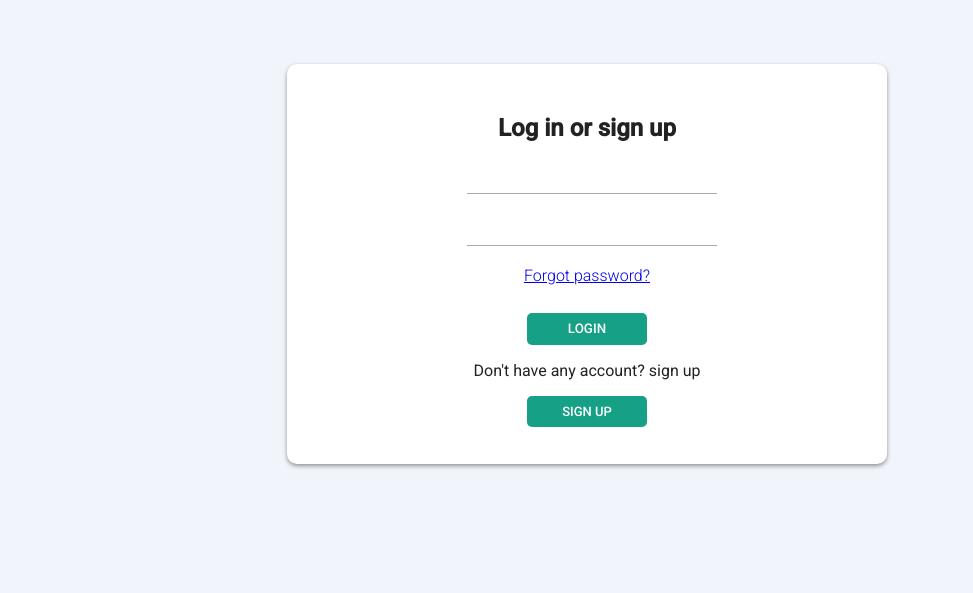
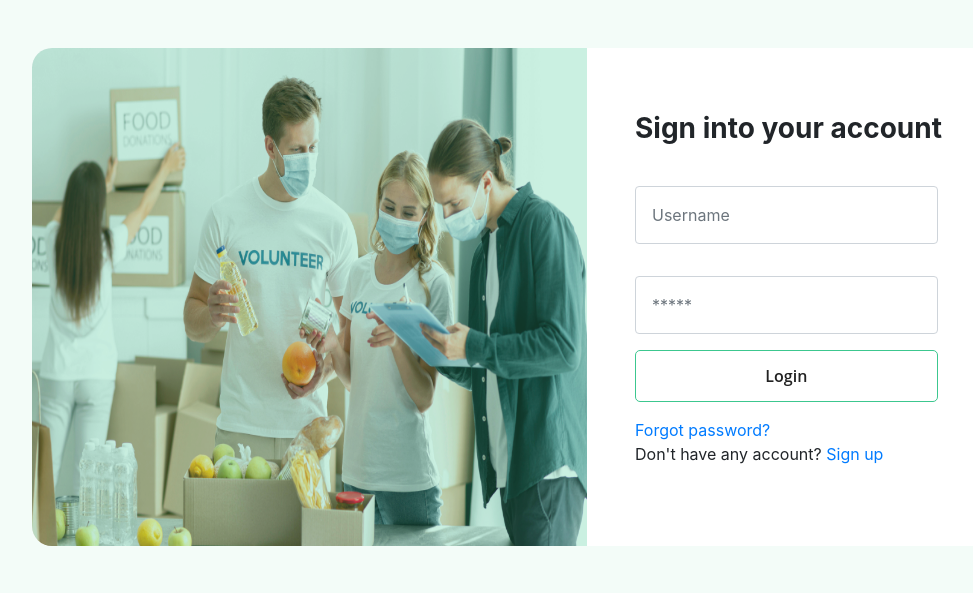
Before and after one commit to RokibulHasan7/FeedAngels3, a Django app: page /login/ in a window 1280 px wide. Shown: the top 593 px of the page, without its empty margins (53-1026 px from the left). Run offline with Django 3.2, Linux system fonts and the light colour scheme; some libraries are stand-ins or nearby versions.

Commit message:
Designed signin page

```diff
--- a/FeedAngels3/FeedAngels3/urls.py
+++ b/FeedAngels3/FeedAngels3/urls.py
@@ -30,6 +30,7 @@ urlpatterns = [
     path('login/', auth_views.LoginView.as_view(template_name='auth/login.html'), name='login'),
     path('logout/', auth_views.LogoutView.as_view(), name='logout'),
     path('signup/', views.signup, name='signup'),
+    path('test/', views.test, name='test'),
     path('pickuppoints/', views.pickup, name='pickup'),
     path('volunteersignup/<int:userid>', views.volunteerSignUp, name='VolunteerSignup'),
     path('VolunteerProfile/<int:volunteerId>', views.VolunteerProfile, name='VolunteerProfile'),
--- a/FeedAngels3/part1/views.py
+++ b/FeedAngels3/part1/views.py
@@ -40,7 +40,7 @@ def signup(request):
             raw_password = form.cleaned_data.get('password1')
             user = authenticate(username=user.username, password=raw_password)
             login(request, user)
-            return redirect('home')
+            return redirect('login')
     else:
         form = SignUpForm()
     return render(request, 'auth/signup.html', {'form': form})
@@ -151,3 +151,7 @@ def editProfile(request):
         user.mobileNum = request.POST.get('mobileNum')
         user.save()
     return render(request, 'auth/editProfile.html')
+
+
+def test(request):
+    return render(request, 'auth/test.html')
--- a/FeedAngels3/static/css/signin.css
+++ b/FeedAngels3/static/css/signin.css
@@ -1,99 +1,91 @@
-@import url(https://fonts.googleapis.com/css?family=Roboto:400,300,500);
-*:focus {
+
+*{
+    padding: 0;
+    margin: 0;
+    box-sizing: border-box;
+}
+
+.body{
+    background: #F3FCF8;
+}
+
+.row{
+    background: white;
+    border-radius: 20px;
+    box-shadow: 12x 12px 22px #F3FCF8;
+}
+img{
+    border-top-left-radius: 20px;
+    border-bottom-left-radius: 20px;
+    background-repeat: no-repeat;
+    background-size: cover;
+    height: 100% !important;
+
+}
+
+.boxed-btn3 {
+  width: 100%;
+  color: #222222;
+  display: inline-block;
+  padding: 13px 44px;
+  font-size: 16px;
+  font-weight: 600;
+  border: 1px solid #3CC78F;
+  -webkit-border-radius: 5px;
+  -moz-border-radius: 5px;
+  border-radius: 5px;
+  text-align: center;
+  text-transform: capitalize;
+  -webkit-transition: 0.5s;
+  -moz-transition: 0.5s;
+  -o-transition: 0.5s;
+  transition: 0.5s;
+  background: #fff;
+  font-family: "Open Sans", sans-serif;
+  cursor: pointer;
+}
+
+.boxed-btn3:hover {
+  background: #3CC78F;
+  color: #fff;
+  border: 1px solid #3CC78F;
+}
+
+.boxed-btn3:focus {
   outline: none;
 }
 
-.login-box {
+.overlay2 {
   position: relative;
-  margin: 5% auto;
-  width: 600px;
-  height: 400px;
-  background: #FFF;
-  border-radius: 10px;
-  box-shadow: 0 2px 4px rgba(0, 0, 0, 0.4);
-
-
+  z-index: 0;
 }
 
-.login-box-content{
-  position: relative;
-  margin: 10% 30%;
-  text-align: center;
-  padding-top: 5%;
+.overlay2::before {
+  position: absolute;
+  content: "";
+  background-color: #3CC78FB5;
+  top: 0;
+  left: 0;
+  width: 100%;
+  height: 100%;
+  z-index: 0;
+  opacity: 0.38;
+  border-top-left-radius: 20px;
+  border-bottom-left-radius: 20px;
 }
 
-input[type="text"],
-input[type="password"]{
-  display: block;
-  box-sizing: border-box;
-  margin-bottom: 20px;
-  padding: 4px;
-  width: 250px;
-  height: 32px;
-  border: none;
-  border-bottom: 1px solid #AAA;
-  font-family: 'Roboto', sans-serif;
-  font-weight: 400;
-  font-size: 15px;
-  transition: 0.2s ease;
-  background-color: #fff0;
-  text-align: center
+.form-control:focus {
+    border-color: #3CC78F !important;
 }
 
-input[type="text"]:focus,
-input[type="password"]:focus{
-  border-bottom: 2px solid #16a085;
-  color: #16a085;
-  transition: 0.2s ease;
+@media only screen and (max-width: 810px) {
+
+    img{
+        border-top-right-radius: 20px;
+        border-bottom-left-radius: 0px;
+    }
+    .overlay2::before{
+        border-top-right-radius: 20px;
+        border-bottom-left-radius: 0px;
+    }
 }
-
-button[type="submit"]{
-	margin-top: 28px;
-	width: 120px;
-	height: 32px;
-	background: #16a085;
-	border: none;
-	border-radius: 5px;
-	color: #FFF;
-	font-family: 'Roboto', sans-serif;
-	font-weight: 500;
-	text-transform: uppercase;
-	transition: 0.1s ease;
-	cursor: pointer;
-}
-
-button[type="submit"]:hover,
-button[type="submit"]:focus,
-.si-up-btn:hover,
-.si-up-btn:focus{
-  opacity: 0.8;
-  box-shadow: 0 2px 4px rgba(0, 0, 0, 0.4);
-  transition: 0.1s ease;
-}
-
-button[type="submit"]:active, .si-up-btn:active{
-  opacity: 1;
-  box-shadow: 0 1px 2px rgba(0, 0, 0, 0.4);
-  transition: 0.1s ease;
-}
-
-.si-up-btn {
-	padding: 8px 35px;
-	text-align: center;
-	text-decoration: none;
-	display: inline-block;
-	background: #16a085;
-	border: none;
-	border-radius: 5px;
-	color: #FFF;
-	font-family: 'Roboto', sans-serif;
-	font-weight: 500;
-	text-transform: uppercase;
-	transition: 0.1s ease;
-	font-size: 13px;
-}
-
-p {
-    font-family: 'Roboto', sans-serif;
-	font-weight: 400;
-}
--- /dev/null
+++ b/FeedAngels3/static/js/signin.js
@@ -0,0 +1,6 @@
+(function($) {
+
+	"use strict";
+
+
+})(jQuery);
--- a/FeedAngels3/templates/auth/header.html
+++ b/FeedAngels3/templates/auth/header.html
@@ -38,6 +38,9 @@
                         </div>
                         <div class="col-xl-6 col-md-6 col-lg-4">
                             <div class="social_media_links d-none d-lg-block">
+                                <a class="btn btn-outline-dark" href="{% url 'pickup' %}">
+                                    <i class="fa fa-search"></i> Find Food
+                                </a>
                                 <a href="#">
                                     <i class="fa fa-facebook"></i>
                                 </a>
@@ -69,7 +72,7 @@
                             <div class="main-menu">
                                 <nav>
                                     <ul id="navigation">
-                                        <li><a href="#">home</a></li>
+                                        <li><a href="{% url 'home' %}">home</a></li>
                                         <li><a href="#">Available Food</a></li>
                                         <li><a href="#">blog</a></li>
                                         <li><a href="#">About</a></li>
--- a/FeedAngels3/templates/auth/home.html
+++ b/FeedAngels3/templates/auth/home.html
@@ -25,10 +25,7 @@
                                 facing severe food shortages. As a result, a solution that avoids
                                 food waste while also feeding the hungry is required.
                             </p>
-                            <a href="About.html" class="boxed-btn3">Learn More
-                            </a>
-                            <a href="{% url 'pickup' %}" class="boxed-btn3">Pickup Points
-                            </a>
+                            <a href="About.html" class="boxed-btn3">Learn More</a>
                         </div>
                     </div>
                 </div>
--- a/FeedAngels3/templates/auth/login.html
+++ b/FeedAngels3/templates/auth/login.html
@@ -6,27 +6,45 @@
 		<meta name="viewport" content="width=device-width, initial-scale=1.0">
 		<title>SignIn</title>
 		<link rel="stylesheet" href="{% static 'css/signin.css'%}">
-		<link rel="stylesheet" href="{% static 'css/custom.css'%}">
+		<link rel="stylesheet" href="{% static 'css/bootstrap.min.css'%}">
 	</head>
-	<body>
-		<div>
-			<!--<a href="{% url 'home' %}">Home</a>/<a href="{% url 'signup' %}">Sign up</a>-->
-			<div class="login-box">
-				<div class="login-box-content">
-					<h2>Log in or sign up</h2>
-					<form method="post" autocomplete="off">
-						{% csrf_token %}
-						<input type="text" name="username" maxlength="150" required id="id_username">
-						<input type="password" name="password"  required id="id_password">
-						<a href="{% url 'password_reset' %}">Forgot password?</a>
-						<button type="submit">Login</button>
-					</form>
-					<div>
-						<p>Don't have any account? sign up</p>
-						<a class="si-up-btn" href="{% url 'signup' %}">Sign up</a>
+	<body class="body">
+		<section class="Form my-5 mx-5">
+			<div class="container">
+				<div class="row no-gutters">
+					<div class="col-lg-6 h-auto overlay2">
+						<img src="{% static 'img/signin.jpg' %}" class="img-fluid" alt="Sign In Image">
+					</div>
+					<div class="col-lg-6 h-auto px-5 py-5">
+						<h3 class="font-weight-bold py-3">Sign into your account</h3>
+						<form method="post" autocomplete="off">
+							{% csrf_token %}
+							<div class="form-row">
+								<div class="col-lg-8">
+									<input class="form-control my-3 px-3 py-3" type="text" placeholder="Username" name="username" maxlength="150" required id="id_username">
+								</div>
+							</div>
+							<div class="form-row">
+								<div class="col-lg-8">
+									<input class="form-control my-3 px-3 py-3" type="password" placeholder="*****" name="password"  required id="id_password">
+								</div>
+							</div>
+							<div class="form-row">
+								<div class="col-lg-8">
+									<button type="submit" class="boxed-btn3">Login</button>
+								</div>
+							</div>
+							<div class="form-row my-3">
+								<div class="col-lg-8">
+									<a href="{% url 'password_reset' %}">Forgot password?</a>
+									<p>Don't have any account? <a class="si-up-btn" href="{% url 'signup' %}">Sign up</a></p>
+								</div>
+							</div>
+						</form>
 					</div>
 				</div>
 			</div>
-		</div>
+		</section>
 	</body>
+
 </html>
--- a/FeedAngels3/templates/auth/pickup.html
+++ b/FeedAngels3/templates/auth/pickup.html
@@ -23,7 +23,7 @@
                     <div class="col-sm">
                         <select name="q" class="form-control form-control-lg" style="width:150px;">
                             <option value="Dhaka">Dhaka</option>
-                            <option value="Khulna">Khulna</option>
+                            <option value="Cumilla">Cumilla</option>
                             <option value="Rajshahi">Rajshahi</option>
                             <option value="Sylhet">Sylhet</option>
                             <option value="Rangpur">Rangpur</option>
--- a/FeedAngels3/templates/auth/signup.html
+++ b/FeedAngels3/templates/auth/signup.html
@@ -6,12 +6,9 @@
 	<meta name="viewport" content="width=device-width, initial-scale=1.0">
     <title>SignUp</title>
 	<link rel="stylesheet" href="{% static 'css/style_signup.css'%}">
-	<link rel="stylesheet" href="{% static 'css/custom.css'%}">
 </head>
 <body>
 <div class="container">
-	<!--<a href="{% url 'home' %}">Home</a> /-->
-	<!--<a href="{% url 'login' %}">Login</a>-->
 
 	<div id="login-box">
 		<h2>Sign up</h2>
--- a/FeedAngels3/templates/auth/test.html
+++ b/FeedAngels3/templates/auth/test.html
@@ -1,8 +1,9 @@
 <!DOCTYPE html>
+{% load static %}
 <html lang="en">
 <head>
     <meta charset="UTF-8">
-    <title>Title</title>
+    <title>Test</title>
 </head>
 <body>
 
```
Also changed, not shown: FeedAngels3/static/css/style_signup.css (+0 -166 lines), FeedAngels3/static/img/signin.jpg (added), FeedAngels3/static/img/signin.png (added), FeedAngels3/uploads/uploads/20211218204501wallpaperflare.com_wallpaper2.jpg (added).
